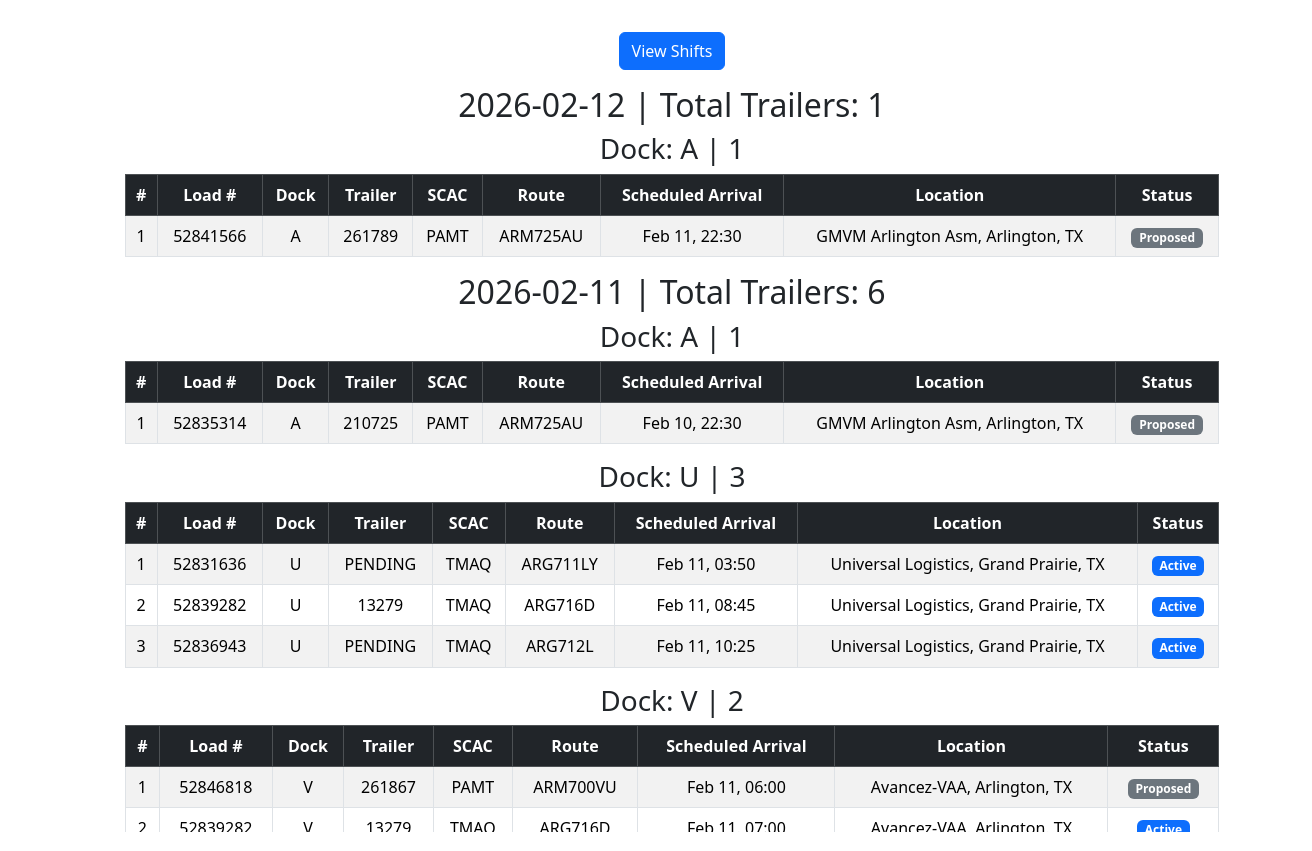
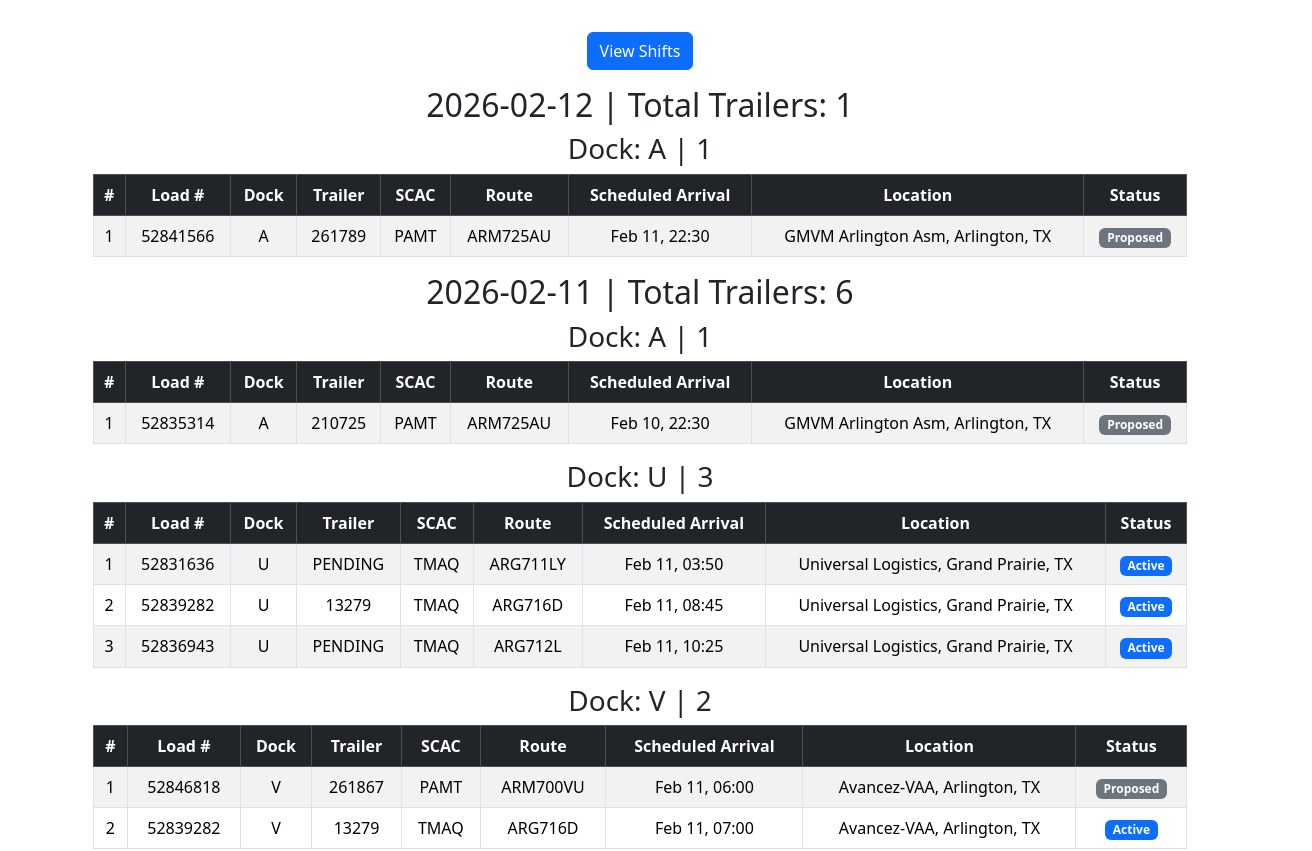
Before and after one commit to aaely/lms_react, a React (Vite) app: page / in a window 1280 px wide. Shown: the top 851 px of the page, 1312 px wide, since content can reach past the window. Built offline with nearby package versions, Linux system fonts and the light colour scheme.

Commit message:
fixed summary date and added flexbox

```diff
--- a/src/App.css
+++ b/src/App.css
@@ -45,8 +45,7 @@
   display: flex;
   flex-direction: column;
   align-items: center;
-  justify-content: space-evenly;
-  height: 100vh;
+  justify-content: center;
+  height: 100%;
   width: 100vw;
-  overflow-x: scroll;
 }
--- a/src/pages/Landing.tsx
+++ b/src/pages/Landing.tsx
@@ -116,7 +116,7 @@ const Landing = () => {
     }, [])
 
     return(
-        <div className='flexbox'>
+        <div>
             <a href="/shifts" className="btn btn-primary mb-3">View Shifts</a>
             <PlantView />
         </div>
```
